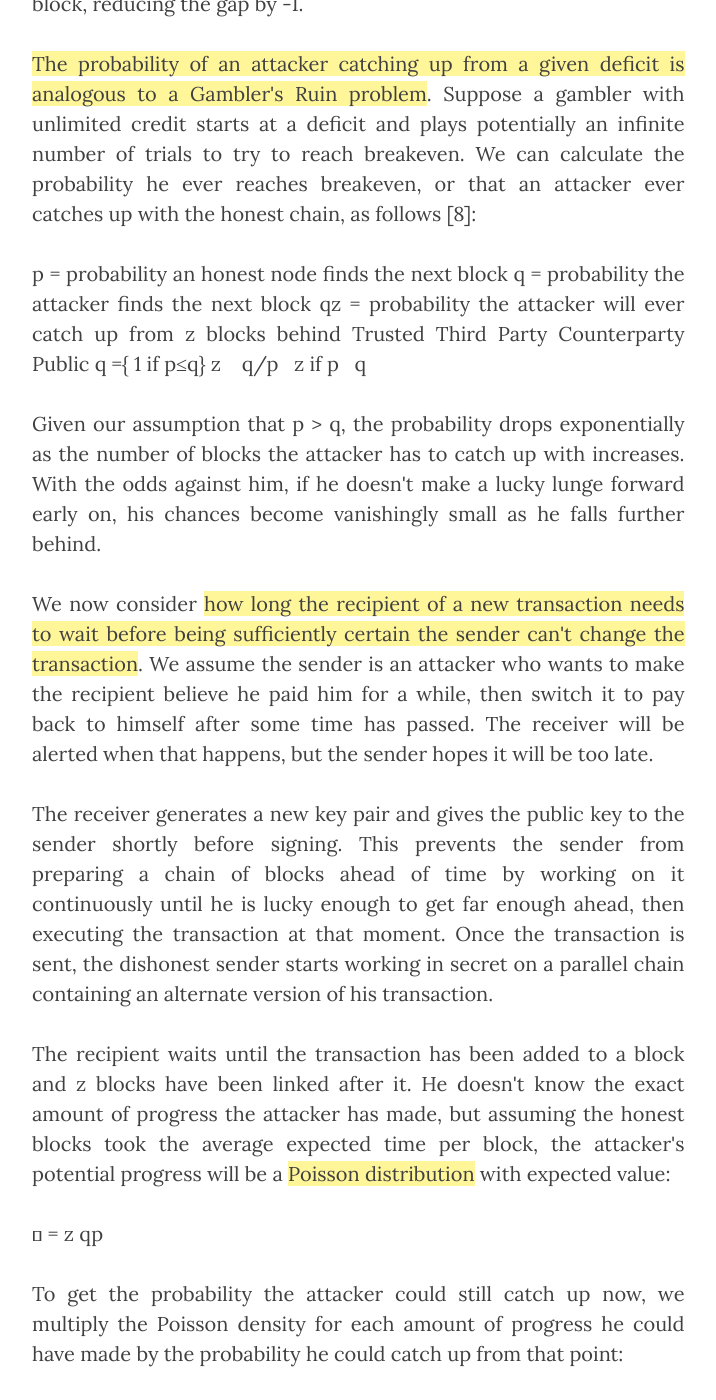
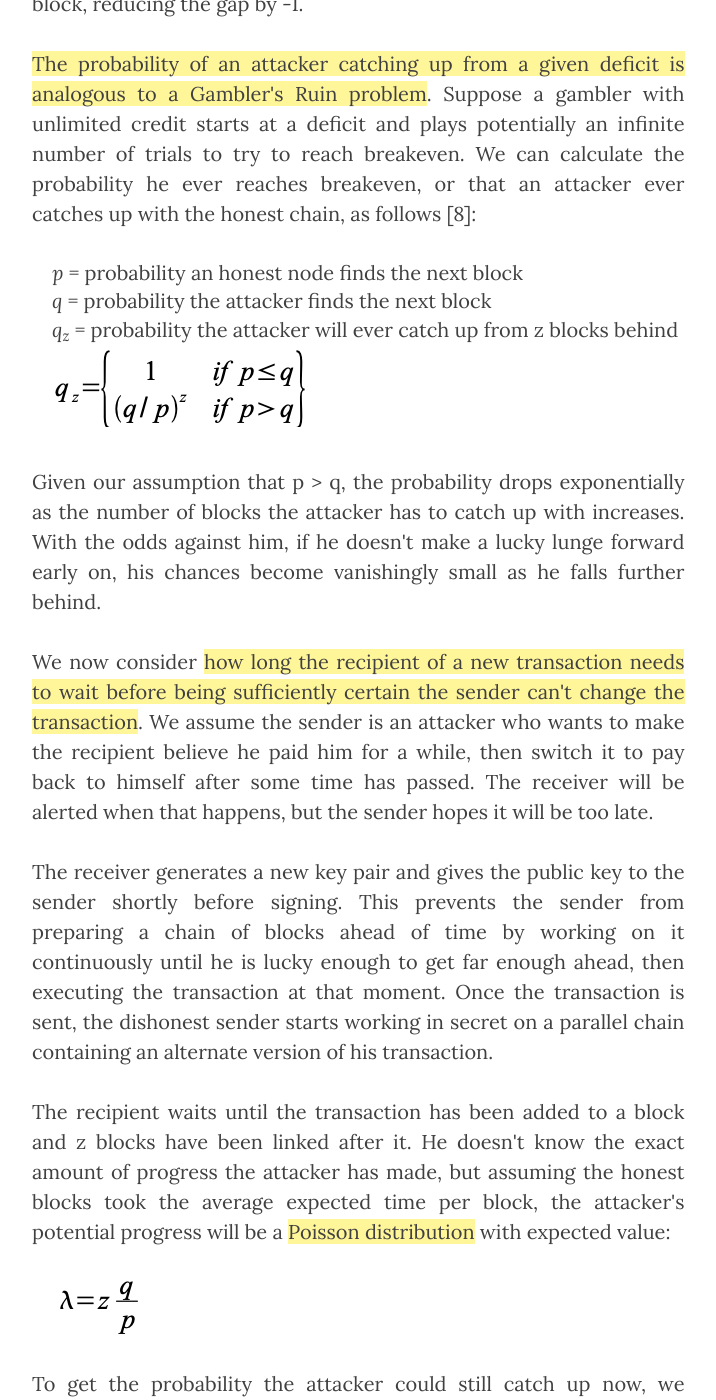
Before and after one commit to dylanhogg/dylanhogg.github.io, a Jekyll site: the page built from _posts/2021-10-29-bitcoin-whitepaper-annotated.html, in a window 1280 px wide and 1400 px high, scrolled down 12206 px. Shown: the whole window, without its empty margins (38-754 px from the left). Built offline with Jekyll 4.4.1, drawn with Linux system fonts in a browser that asks for light colours; nearby versions of some CDN libraries; comment, search, counter and statistics services are not loaded; some of the changed text lies outside the part shown.

Commit message:
Add calculation math images.

```diff
--- a/_posts/2021-10-29-bitcoin-whitepaper-annotated.html
+++ b/_posts/2021-10-29-bitcoin-whitepaper-annotated.html
@@ -44,15 +44,19 @@ https://econinfosec.org/archive/weis2013/papers/KrollDaveyFeltenWEIS2013.pdf
     code {
         color: #404040;
         background-color: #ffffff;
+        font-size: smaller;
+        padding-left: 20px;
     }
     .center {
       width: 50%;
       margin: 0 auto;
     }
-
     .anno img {
         width: 60%;
         margin: 0 auto;
+    }
+    .calc {
+        padding-left: 20px;
     }
 </style>
 
@@ -452,55 +456,31 @@ https://econinfosec.org/archive/weis2013/papers/KrollDaveyFeltenWEIS2013.pdf
 <div class="row">
     <div class="col-lg-7">
         <h2>11. Calculations</h2>
-        <p>
-            We consider the scenario of an attacker trying to generate an alternate chain faster than the honest chain. Even if this is accomplished, it does not throw the system open to arbitrary changes, such as creating value out of thin air or taking money that never belonged to the attacker. Nodes are not going to accept an invalid transaction as payment, and honest nodes will never accept a block containing them. An attacker can only try to change one of his own transactions to take back money he recently spent.
-            <br />
-            <br />
-            <span class="hl">The race between the honest chain and an attacker chain can be characterized as a Binomial Random Walk</span>. The success event is the honest chain being extended by one block, increasing its lead by +1, and the failure event is the attacker's chain being extended by one block, reducing the gap by -1.
-            <br />
-            <br />
-            <span class="hl">The probability of an attacker catching up from a given deficit is analogous to a Gambler's Ruin problem</span>. Suppose a gambler with unlimited credit starts at a deficit and plays potentially an infinite number of trials to try to reach breakeven. We can calculate the probability he ever reaches breakeven, or that an attacker ever catches up with the honest chain, as follows [8]:
-            <br />
-            <br />
-            p = probability an honest node finds the next block
-            q = probability the attacker finds the next block
-            qz = probability the attacker will ever catch up from z blocks behind
-
-            Trusted Third Party
-            Counterparty
-            Public
-
-            q ={ 1 if p≤q} z q/pz if pq
-            <br />
-            <br />
-            Given our assumption that p > q, the probability drops exponentially as the number of blocks the attacker has to catch up with increases. With the odds against him, if he doesn't make a lucky lunge forward early on, his chances become vanishingly small as he falls further behind.
-            <br />
-            <br />
-            We now consider <span class="hl">how long the recipient of a new transaction needs to wait before being sufficiently certain the sender can't change the transaction</span>. We assume the sender is an attacker who wants to make the recipient believe he paid him for a while, then switch it to pay back to himself after some time has passed. The receiver will be alerted when that happens, but the sender hopes it will be too late.
-            <br />
-            <br />
-            The receiver generates a new key pair and gives the public key to the sender shortly before signing. This prevents the sender from preparing a chain of blocks ahead of time by working on it continuously until he is lucky enough to get far enough ahead, then executing the transaction at that moment. Once the transaction is sent, the dishonest sender starts working in secret on a parallel chain containing an alternate version of his transaction.
-            <br />
-            <br />
-            The recipient waits until the transaction has been added to a block and z blocks have been linked after it. He doesn't know the exact amount of progress the attacker has made, but assuming the honest blocks took the average expected time per block, the attacker's potential progress will be a <span class="hl">Poisson distribution</span> with expected value:
-            <br />
-            <br />
-             = z qp
-            <br />
-            <br />
-            To get the probability the attacker could still catch up now, we multiply the Poisson density for each amount of progress he could have made by the probability he could catch up from that point:
-            <br />
-            <br />
-            ∞ ke−{q/pz−k ifk≤z} ∑k=0 k!⋅ 1 ifkz
-            <br />
-            <br />
-            Rearranging to avoid summing the infinite tail of the distribution...
-            <br />
-            <br />
-            z ke− z−k 1−∑k=0 k! 1−q/p 
-            <br />
-            <br />
-            Converting to C code...
+        <p>We consider the scenario of an attacker trying to generate an alternate chain faster than the honest chain. Even if this is accomplished, it does not throw the system open to arbitrary changes, such as creating value out of thin air or taking money that never belonged to the attacker. Nodes are not going to accept an invalid transaction as payment, and honest nodes will never accept a block containing them. An attacker can only try to change one of his own transactions to take back money he recently spent.</p>
+        <p><span class="hl">The race between the honest chain and an attacker chain can be characterized as a Binomial Random Walk</span>. The success event is the honest chain being extended by one block, increasing its lead by +1, and the failure event is the attacker's chain being extended by one block, reducing the gap by -1.</p>
+        <p><span class="hl">The probability of an attacker catching up from a given deficit is analogous to a Gambler's Ruin problem</span>. Suppose a gambler with unlimited credit starts at a deficit and plays potentially an infinite number of trials to try to reach breakeven. We can calculate the probability he ever reaches breakeven, or that an attacker ever catches up with the honest chain, as follows [8]:</p>
+        <div class="calc">
+            <i>p</i> = probability an honest node finds the next block<br />
+            <i>q</i> = probability the attacker finds the next block<br />
+            <i>q</i><sub><i>z</i></sub> = probability the attacker will ever catch up from z blocks behind<br />
+            <img src="/img/bitcoin-whitepaper-annotated/calc1.png" />
+        </div>
+        <p>Given our assumption that p > q, the probability drops exponentially as the number of blocks the attacker has to catch up with increases. With the odds against him, if he doesn't make a lucky lunge forward early on, his chances become vanishingly small as he falls further behind.</p>
+        <p>We now consider <span class="hl">how long the recipient of a new transaction needs to wait before being sufficiently certain the sender can't change the transaction</span>. We assume the sender is an attacker who wants to make the recipient believe he paid him for a while, then switch it to pay back to himself after some time has passed. The receiver will be alerted when that happens, but the sender hopes it will be too late.</p>
+        <p>The receiver generates a new key pair and gives the public key to the sender shortly before signing. This prevents the sender from preparing a chain of blocks ahead of time by working on it continuously until he is lucky enough to get far enough ahead, then executing the transaction at that moment. Once the transaction is sent, the dishonest sender starts working in secret on a parallel chain containing an alternate version of his transaction.</p>
+        <p>The recipient waits until the transaction has been added to a block and z blocks have been linked after it. He doesn't know the exact amount of progress the attacker has made, but assuming the honest blocks took the average expected time per block, the attacker's potential progress will be a <span class="hl">Poisson distribution</span> with expected value:</p>
+        <div class="calc">
+            <img src="/img/bitcoin-whitepaper-annotated/calc2.png" />
+        </div>
+        <p>To get the probability the attacker could still catch up now, we multiply the Poisson density for each amount of progress he could have made by the probability he could catch up from that point:</p>
+        <div class="calc">
+            <img src="/img/bitcoin-whitepaper-annotated/calc3.png" />
+        </div>
+        <p>Rearranging to avoid summing the infinite tail of the distribution...</p>
+        <div class="calc">
+            <img src="/img/bitcoin-whitepaper-annotated/calc4.png" />
+        </div>
+        <p>Converting to C code...</p>
         <code>
 #include &lt;math.h&gt;
 double AttackerSuccessProbability(double q, int z)
@@ -519,9 +499,7 @@ https://econinfosec.org/archive/weis2013/papers/KrollDaveyFeltenWEIS2013.pdf
     return sum;
 }
         </code>
-            <br />
-            <br />
-            Running some results, we can see the probability drop off exponentially with z.
+        <p>Running some results, we can see the probability drop off exponentially with z.</p>
         <code>
 q=0.1
 z=0    P=1.0000000
@@ -549,9 +527,7 @@ https://econinfosec.org/archive/weis2013/papers/KrollDaveyFeltenWEIS2013.pdf
 z=45   P=0.0000024
 z=50   P=0.0000006
         </code>
-            <br />
-            <br />
-            Solving for P less than 0.1%...
+        <p>Solving for P less than 0.1%...</p>
         <code>
 P < 0.001
 q=0.10   z=5
@@ -563,7 +539,6 @@ https://econinfosec.org/archive/weis2013/papers/KrollDaveyFeltenWEIS2013.pdf
 q=0.40   z=89
 q=0.45   z=340
         </code>
-        </p>
     </div>
     <div class="col-lg-5 anno">
         <h2>&nbsp;</h2>
```
Also changed, not shown: img/bitcoin-whitepaper-annotated/calc1.png (added), img/bitcoin-whitepaper-annotated/calc2.png (added), img/bitcoin-whitepaper-annotated/calc3.png (added), img/bitcoin-whitepaper-annotated/calc4.png (added). Lines whose indentation alone changed are shown as unchanged.
